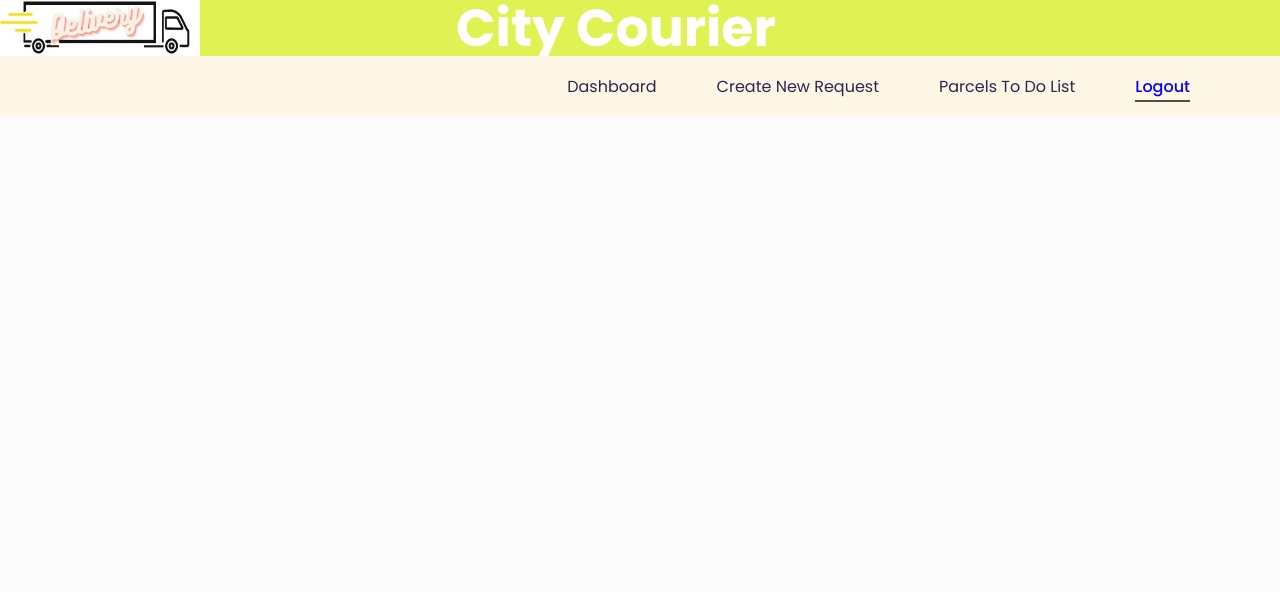
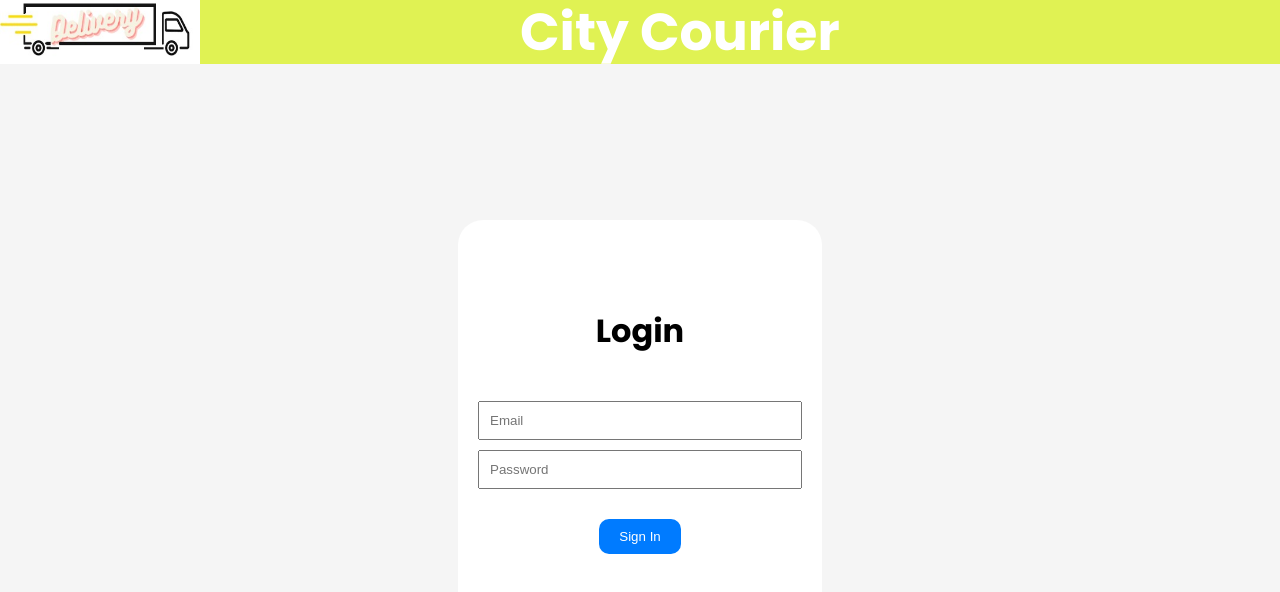
Before and after one commit to ashehata8888/city_courier_frontend, a React (Create React App) app: page / in a window 1280 px wide. Shown: the top 592 px of the page. Built offline with nearby package versions, Linux system fonts and the light colour scheme.

Commit message:
adding login page

```diff
--- a/package.json
+++ b/package.json
@@ -6,6 +6,7 @@
     "@testing-library/jest-dom": "^5.16.5",
     "@testing-library/react": "^13.4.0",
     "@testing-library/user-event": "^13.5.0",
+    "prettier": "^3.0.0",
     "react": "^18.2.0",
     "react-dom": "^18.2.0",
     "react-router-dom": "^6.14.1",
--- a/src/App.css
+++ b/src/App.css
@@ -9,7 +9,7 @@
 
 
 .App-header {
-  min-height: 0.5rem;
+  min-height: 4.0rem;
   max-height: 3.5rem;
   background-color: #e0f253;
   /* min-height: 100vh; */
@@ -19,11 +19,12 @@
 
   font-size: calc(10px + 2vmin);
   color: white;
-  padding-left: 0.0rem;
+  padding: 0.0rem;
+
 }
 
 .appName {
-  padding-left: 20%;
+  padding-left: 25%;
 }
 
 .App-link {
@@ -44,6 +45,8 @@
 width: 200px;
 display: inline-block;
 min-height: 4rem;
-padding-top: 15px;
+padding-top: 10px;
+margin-top: 0px;
+top:-10px;
 
 }
--- a/src/App.js
+++ b/src/App.js
@@ -2,6 +2,7 @@ import './App.css';
 import { BrowserRouter } from 'react-router-dom'
 import NavBar from './components/NavBar/NavBar'
 import Header from './components/Header/Header';
+import LoginPage from './pages/loginPage/LoginPage';
 
 function App() {
   return (
@@ -9,8 +10,9 @@ function App() {
     <BrowserRouter>
     <div className="App">
     <Header/>
+    <LoginPage/>
     </div>
-    <NavBar />
+    {/* <NavBar /> */}
   </BrowserRouter>
 
   );
--- a/src/components/NavBar/NavBar.jsx
+++ b/src/components/NavBar/NavBar.jsx
@@ -6,6 +6,7 @@ import './NavBar.css'
 const Navbar = () => {
 
     const [showNavbar, setShowNavbar] = useState(false)
+    const [isSender,setIsSender]=useState(true)
 
     const handleShowNavbar = () => {
       setShowNavbar(!showNavbar)
@@ -20,13 +21,31 @@ const Navbar = () => {
         </div>
         <div className={`nav-elements  ${showNavbar && 'active'}`}>
 
+            { isSender ?
+
           <ul>
+
                 <li>
                 <NavLink to="/dashboard">Dashboard</NavLink>
               </li>
               <li>
                 <NavLink to="/createNewRequest">Create New Request</NavLink>
               </li>
+
+            <li>
+              <NavLink to="/">Logout</NavLink>
+            </li>
+
+          </ul> :
+
+<ul>
+
+
+
+
+
+
+
 <li>
 <NavLink to="/to-do">Parcels To Do List</NavLink>
 </li>
@@ -36,6 +55,9 @@ const Navbar = () => {
 </li>
 
 </ul>
+
+
+          }
         </div>
       </div>
     </nav>
--- /dev/null
+++ b/src/pages/loginPage/LoginPage.jsx
@@ -0,0 +1,58 @@
+
+
+import { useState } from 'react';
+import { useNavigate } from 'react-router-dom';
+
+const LoginPage = () => {
+
+    const [email, setEmail] = useState('');
+    const [password, setPassword] = useState('');
+
+    const navigate = useNavigate();
+
+    const handleSignIn= ()=>{
+        console.log("handleSignIn")
+    }
+
+    const handleRedirect = (path) => {
+        navigate.push(path);
+      };
+
+
+
+
+
+return (
+    <div style={{ display: 'flex', alignItems: 'center', justifyContent: 'center', height: '89vh', background: '#f5f5f5', flexDirection: 'column' }}>
+      <form
+        onSubmit={handleSignIn}
+        style={{ borderRadius:"25px", display: 'flex', flexDirection: 'column', alignItems: 'center', justifyContent: 'center', height: '50vh', background: 'white' }}
+      >
+        <h1>Login</h1>
+        <br></br>
+        <input
+          type="email"
+          placeholder="Email"
+          value={email}
+          onChange={(e) => setEmail(e.target.value)}
+          style={{ padding: '10px', marginBottom: '10px', width: '300px', minWidth: '200px', marginRight: '20px', marginLeft: '20px' }}
+          required
+        />
+        <input
+          type="password"
+          placeholder="Password"
+          value={password}
+          onChange={(e) => setPassword(e.target.value)}
+          style={{ padding: '10px', marginBottom: '10px', width: '300px', marginRight: '20px', marginLeft: '20px' }}
+          required
+        />
+        <button type="submit" style={{ borderRadius:"10px", marginTop:"20px",padding: '10px 20px', background: '#007bff', color: '#fff', border: 'none', cursor: 'pointer' }}>
+          Sign In
+        </button>
+      </form>
+
+    </div>
+  );
+};
+
+export default LoginPage;
```
Also changed, not shown: 1 other file (tests, documents, lock files or other folders). Lines whose indentation alone changed are shown as unchanged.
